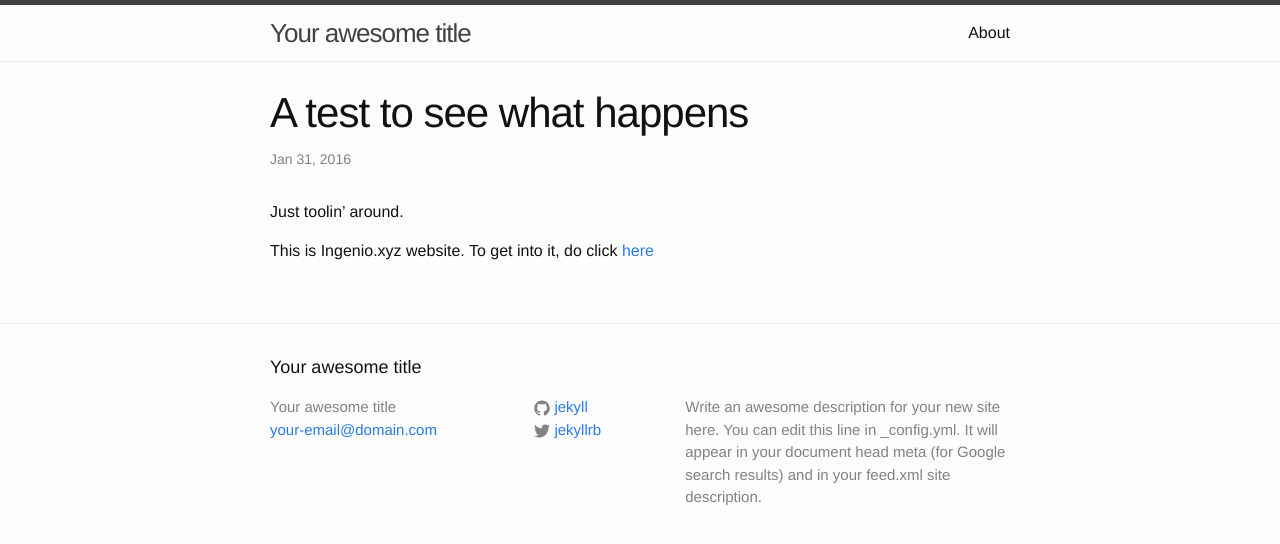
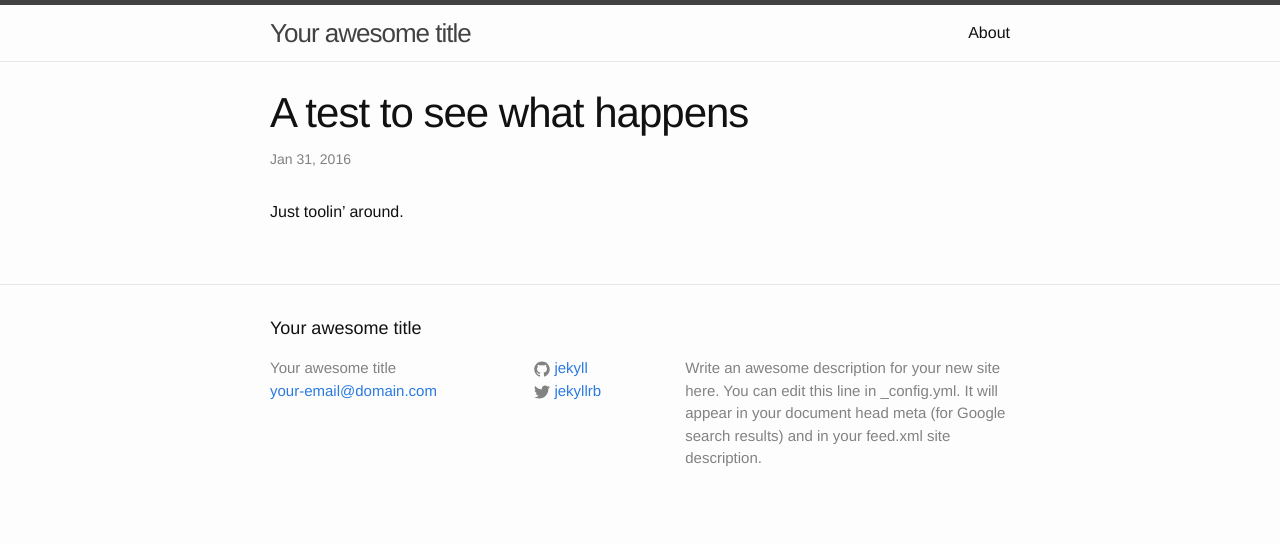
Before and after one commit to furilo/jekyll-test, a Jekyll site: the page built from _posts/2016-01-31-Another-test-on-Jekyll.markdown, in a window 1280 px wide. Shown: the top 544 px of the page. Built offline with Jekyll 4.4.1, drawn with Linux system fonts in a browser that asks for light colours.

Commit message:
Last changes

```diff
--- a/_posts/2016-01-31-Another-test-on-Jekyll.markdown
+++ b/_posts/2016-01-31-Another-test-on-Jekyll.markdown
@@ -6,7 +6,3 @@ categories: jekyll update
 ---
 
 Just toolin' around.
-
-This is Ingenio.xyz website. To get into it, do click [here][here]
-
-[here]: http://ingenio.xyz
```
Also changed, not shown: 1 other file.
